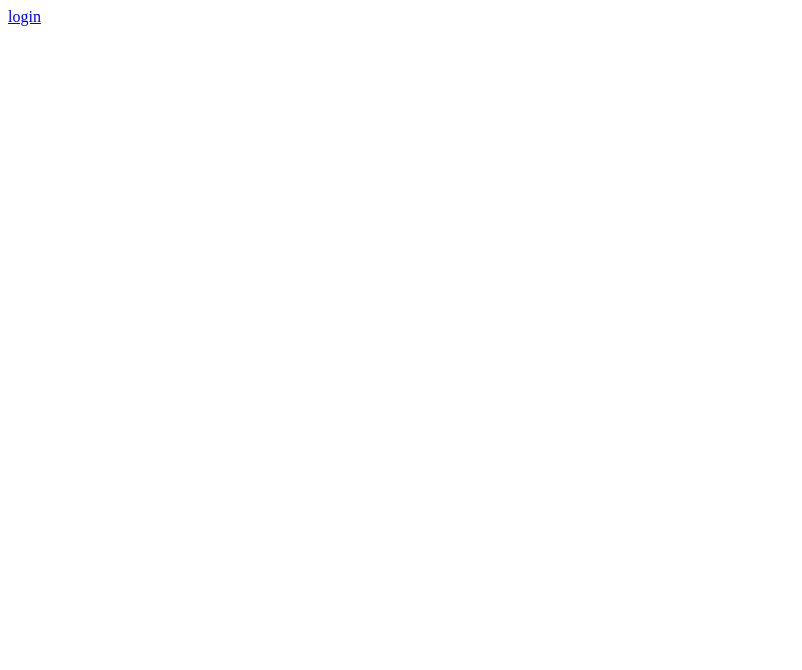
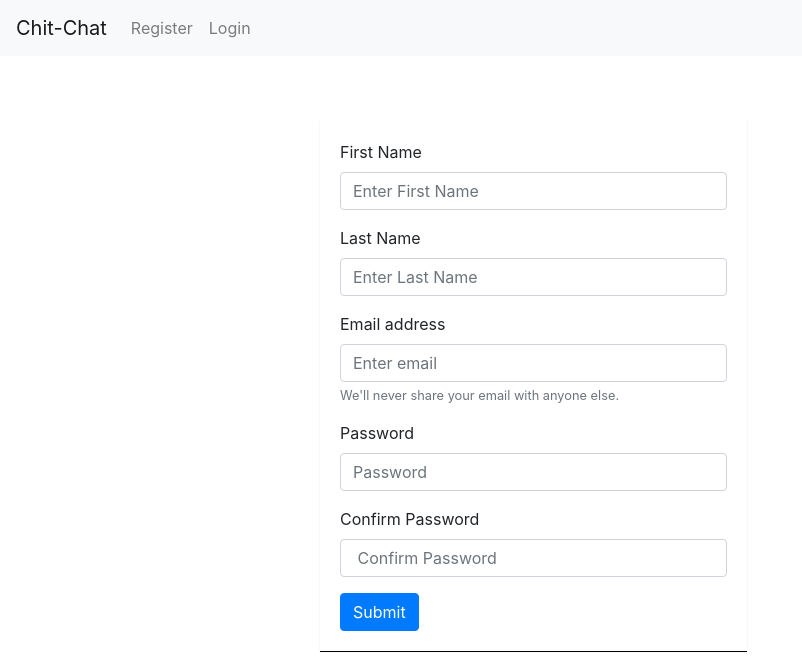
Before and after one commit to NavneetDabral/chit-chat, a website: page index.html at #!/register in a window 1280 px wide. Shown: the whole page, without its empty margins (0-802 px from the left). Drawn offline with nearby package versions, Linux system fonts and the light colour scheme; some packages are replaced by stand-ins of ours.

Commit message:
next commit

```diff
--- a/app.js
+++ b/app.js
@@ -5,6 +5,11 @@ app.config(['$stateProvider', '$urlRouterProvider',function($stateProvider, $url
             url: '/login',
             templateUrl: 'login.html',
                     controller:'loginCtrl'
+                     })
+                .state('register', {
+            url: '/register',
+            templateUrl: 'register.html',
+                    controller:'regisCtrl'
                      })
             /*
             .state('restaurant.categories', {
@@ -23,8 +28,7 @@ app.config(['$stateProvider', '$urlRouterProvider',function($stateProvider, $url
         */
             }]);
 /*
-//login controller
-    app.controller('loginCtrl',function($scope,$http,$cookies,$location)
+  app.controller('loginCtrl',function($scope,$http,$cookies,$location)
 {
     $scope.login=function()
     {
@@ -43,21 +47,18 @@ app.config(['$stateProvider', '$urlRouterProvider',function($stateProvider, $url
      })
     }
 })
+*/
     //registration controller
+
 app.controller('regisCtrl',function($scope,$http)
 {
-  $scope.regis=function()
+  $scope.register_me=function()
   {
-      var fn=$scope.myData.fn;
-      var ln=$scope.myData.ln;
-      var email=$scope.myData.email;
-      var pass=$scope.myData.pass;
-      var cpass=$scope.myData.cpass;
-      console.log($scope.myData);
-      if(pass==cpass)
+
+      console.log($scope.myregis);
+      if($scope.myregis.pass==$scope.myregis.cpass)
       {
-     data={fnn:fn,lnn:ln,emaill:email,passs:pass};
- $http.post("http://127.0.0.1:8086/regis",data).then(function(res)
+ $http.post("http://127.0.0.1:8086/regis",$scope.myregis).then(function(res)
   {
       //console.log(res.data);
       $scope.data=res.data;
@@ -67,15 +68,8 @@ app.controller('regisCtrl',function($scope,$http)
       }
       else
       {
-          $scope.data={err: 1, msg: "Pass & cpass is not match"};
+          $scope.data={err: 1, ms: "Password and confirm password not matched"};
           console.log("hello");
       }
   }
 })
-app.filter('startFrom', function() {
-    return function(input, start) {
-        start = +start; //parse to int
-        return input.slice(start);
-    }
-})
-*/
--- /dev/null
+++ b/design.css
@@ -0,0 +1,5 @@
+.regisbox{
+  margin-top:5%;
+  padding: 20px;
+  box-shadow: 0px 0.5px 0.5px black;
+}
--- a/index.html
+++ b/index.html
@@ -2,11 +2,22 @@
 <html>
 <head>
 
-
+<link rel="stylesheet" href="node_modules/bootstrap/dist/css/bootstrap.min.css">
+<link rel="stylesheet" type="text/css" href="design.css">
 </head>
 <body ng-app="chit-chat">
+    <nav class="navbar navbar-expand-lg navbar-light bg-light">
+  <a class="navbar-brand" href="#">Chit-Chat</a>
+    <ul class="navbar-nav">
+      <li class="nav-item">
+        <a class="nav-link" ui-sref="register">Register</a>
+      </li>
+      <li class="nav-item">
+        <a class="nav-link" ui-sref="login">Login</a>
+      </li>
+        </ul>
+</nav>
 
-   <a ui-sref="login">login</a>
     <ui-view>
     </ui-view>
 
--- a/package.json
+++ b/package.json
@@ -20,6 +20,10 @@
     "angular": "^1.6.9",
     "angular-cookies": "^1.6.9",
     "angular-router": "0.0.2",
-    "angular-ui-router": "^1.0.3"
+    "angular-ui-router": "^1.0.3",
+    "bootstrap": "^4.0.0",
+    "express": "^4.15.2",
+    "jquery": "^1.9.1",
+    "popper.js": "^1.12.9"
   }
 }
--- /dev/null
+++ b/register.html
@@ -0,0 +1,31 @@
+<div class="col-lg-4 offset-3 regisbox">
+    <div ng-if="data.err===1">
+        <div class="alert alert-success" ng-bind="data.ms"></div>
+    </div>
+<form ng-submit="register_me()" method="POST">
+
+ <div class="form-group">
+   <label for="fname">First Name</label>
+     <input  class="form-control"  placeholder="Enter First Name" ng-model="myregis.fname" required>
+ </div>
+
+ <div class="form-group">
+    <label for="lname">Last Name</label>
+      <input  class="form-control"  placeholder="Enter Last Name" ng-model="myregis.lname" required>
+ </div>
+  <div class="form-group">
+    <label for="exampleInputEmail1">Email address</label>
+    <input type="email" class="form-control" id="exampleInputEmail1" aria-describedby="emailHelp" placeholder="Enter email" ng-model="myregis.email" required>
+    <small id="emailHelp" class="form-text text-muted">We'll never share your email with anyone else.</small>
+  </div>
+  <div class="form-group">
+    <label>Password</label>
+    <input type="password" class="form-control"  placeholder="Password" ng-model="myregis.pass" required>
+  </div>
+ <div class="form-group">
+    <label>Confirm Password</label>
+    <input type="password" class="form-control" placeholder=" Confirm Password" ng-model="myregis.cpass" required>
+  </div>
+  <button type="submit" class="btn btn-primary">Submit</button>
+</form>
+    </div>
```
Also changed, not shown: backend/index.js (added, +10 -0 lines).
